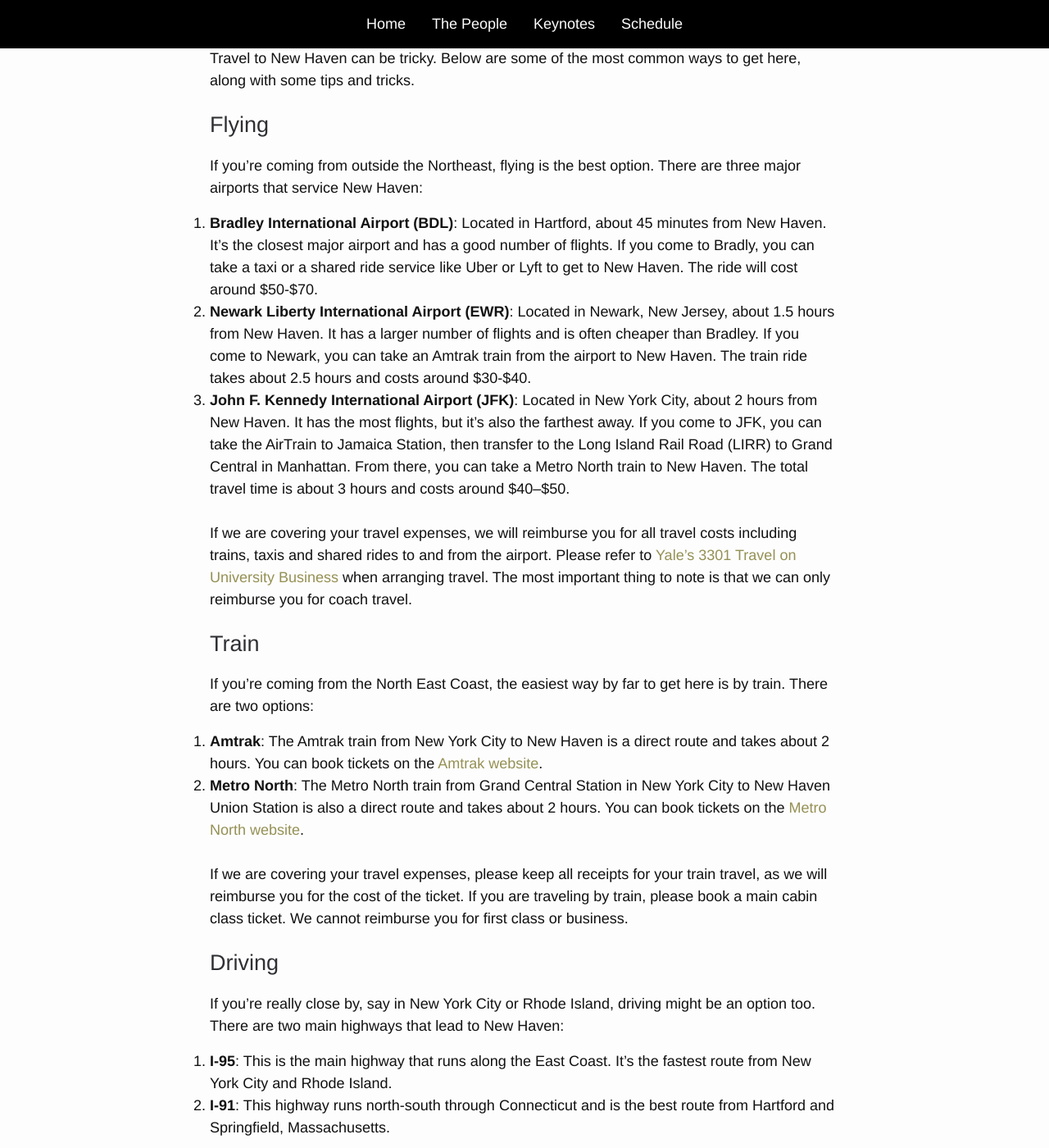
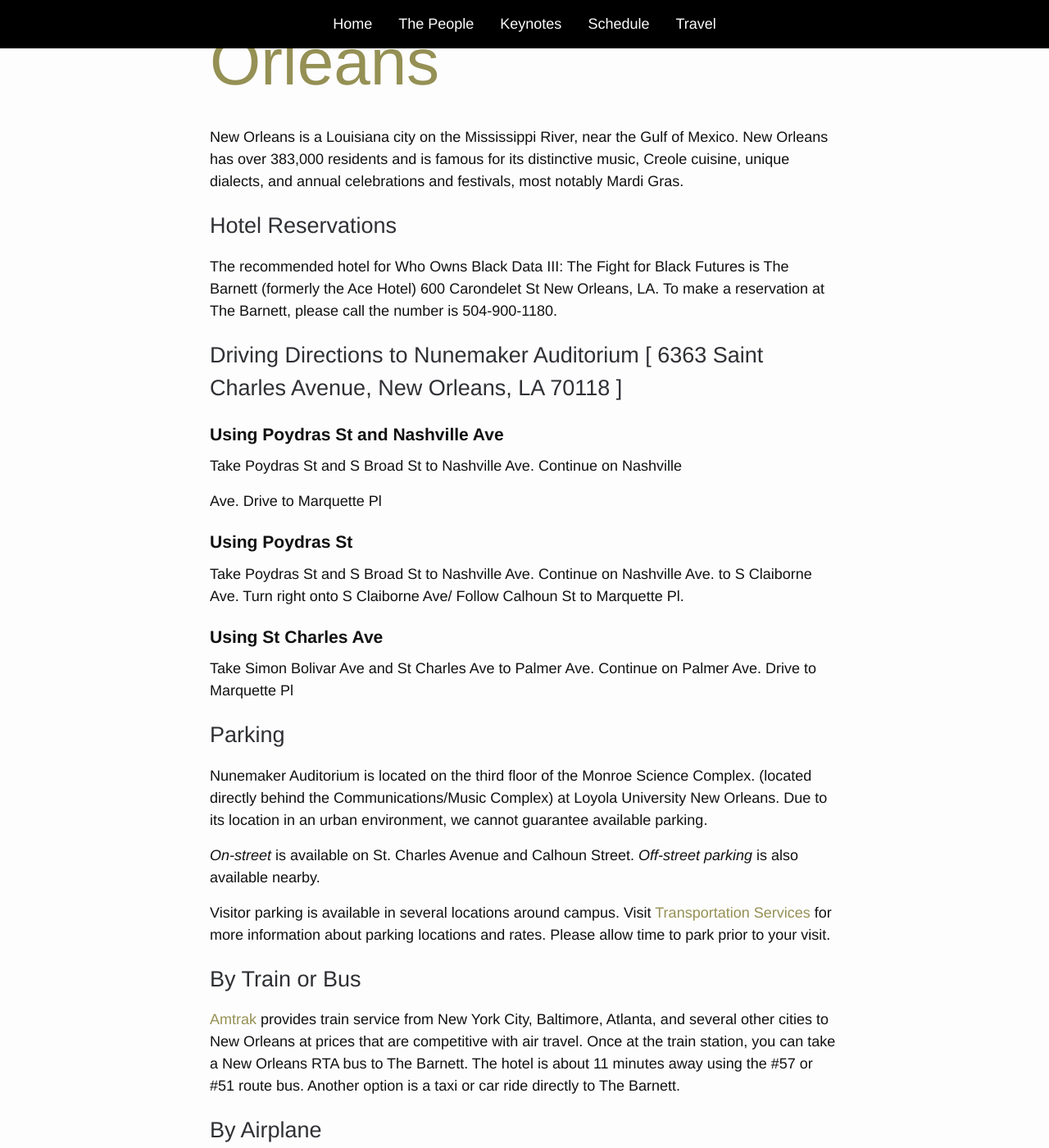
Before and after one commit to elotroalex/wobd-amistad, a Jekyll site: the page built from travel.md, in a window 1280 px wide and 1400 px high, scrolled down 728 px. Shown: the whole window at 82% size. Built offline with Jekyll 4.4.1, drawn with Linux system fonts in a browser that asks for light colours; some of the changed text lies outside the part shown.

Commit message:
added travel page

```diff
--- a/_data/navigation.yml
+++ b/_data/navigation.yml
@@ -10,5 +10,5 @@
   url: /keynotes/
 - title: Schedule
   url: /schedule/
-# - title: Travel
-#   url: /travel/
+- title: Travel
+  url: /travel/
--- a/travel.md
+++ b/travel.md
@@ -3,46 +3,48 @@ layout: default
 title: Travel
 ---
 
-# Travel to New Haven
+# Travel to New Orleans
 
-Travel to New Haven can be tricky. Below are some of the most common ways to get here, along with some tips and tricks.
+New Orleans is a Louisiana city on the Mississippi River, near the Gulf of Mexico. New Orleans has over 383,000 residents and is famous for its distinctive music, Creole cuisine, unique dialects, and annual celebrations and festivals, most notably Mardi Gras.
 
-## Flying
+## Hotel Reservations
 
-If you’re coming from outside the Northeast, flying is the best option. There are three major airports that service New Haven:
+The recommended hotel for Who Owns Black Data III: The Fight for Black Futures is The Barnett (formerly the Ace Hotel) 600 Carondelet St New Orleans, LA. To make a reservation at The Barnett, please call the number is 504-900-1180.
 
-1. **Bradley International Airport (BDL)**: Located in Hartford, about 45 minutes from New Haven. It’s the closest major airport and has a good number of flights. If you come to Bradly, you can take a taxi or a shared ride service like Uber or Lyft to get to New Haven. The ride will cost around $50-$70.
-2. **Newark Liberty International Airport (EWR)**: Located in Newark, New Jersey, about 1.5 hours from New Haven. It has a larger number of flights and is often cheaper than Bradley. If you come to Newark, you can take an Amtrak train from the airport to New Haven. The train ride takes about 2.5 hours and costs around $30-$40.
-3. **John F. Kennedy International Airport (JFK)**: Located in New York City, about 2 hours from New Haven. It has the most flights, but it’s also the farthest away. If you come to JFK, you can take the AirTrain to Jamaica Station, then transfer to the Long Island Rail Road (LIRR) to Grand Central in Manhattan. From there, you can take a Metro North train to New Haven. The total travel time is about 3 hours and costs around $40–$50.
-   <br>
-   <br>
-   If we are covering your travel expenses, we will reimburse you for all travel costs including trains, taxis and shared rides to and from the airport. Please refer to [Yale's 3301 Travel on University Business](https://your.yale.edu/policies-procedures/policies/3301-travel-university-business) when arranging travel. The most important thing to note is that we can only reimburse you for coach travel.
+## Driving Directions to Nunemaker Auditorium \[ 6363 Saint Charles Avenue, New Orleans, LA 70118 \]
 
-## Train
+### Using Poydras St and Nashville Ave
 
-If you’re coming from the North East Coast, the easiest way by far to get here is by train. There are two options:
+Take Poydras St and S Broad St to Nashville Ave. Continue on Nashville
 
-1. **Amtrak**: The Amtrak train from New York City to New Haven is a direct route and takes about 2 hours. You can book tickets on the [Amtrak website](https://www.amtrak.com).
-2. **Metro North**: The Metro North train from Grand Central Station in New York City to New Haven Union Station is also a direct route and takes about 2 hours. You can book tickets on the [Metro North website](https://new.mta.info/mnr).
-   <br>
-   <br>
-   If we are covering your travel expenses, please keep all receipts for your train travel, as we will reimburse you for the cost of the ticket. If you are traveling by train, please book a main cabin class ticket. We cannot reimburse you for first class or business.
+Ave. Drive to Marquette Pl
 
-## Driving
+### Using Poydras St
 
-If you’re really close by, say in New York City or Rhode Island, driving might be an option too. There are two main highways that lead to New Haven:
+Take Poydras St and S Broad St to Nashville Ave. Continue on Nashville Ave. to S Claiborne Ave. Turn right onto S Claiborne Ave/ Follow Calhoun St to Marquette Pl.
 
-1. **I-95**: This is the main highway that runs along the East Coast. It’s the fastest route from New York City and Rhode Island.
-2. **I-91**: This highway runs north-south through Connecticut and is the best route from Hartford and Springfield, Massachusetts.
+### Using St Charles Ave
+
+Take Simon Bolivar Ave and St Charles Ave to Palmer Ave. Continue on Palmer Ave. Drive to Marquette Pl
 
 ## Parking
 
-Parking in New Haven can be a bit tricky, especially during the day. Here are some tips:
+Nunemaker Auditorium is located on the third floor of the Monroe Science Complex. (located directly behind the Communications/Music Complex) at Loyola University New Orleans. Due to its location in an urban environment, we cannot guarantee available parking.
 
-1. **Street Parking**: There is metered street parking available throughout the city. Be sure to check the signs for hours and rates.
-2. **Parking Garages**: There are several parking garages close to your hotel. The [Chapel-York Garage](https://www.google.com/maps/place/Chapel-York+Garage,+150+York+St,+New+Haven,+CT+06511/data=!4m2!3m1!1s0x89e7d9b2c63b9e1d:0xc8ac1e7135aaa9e0?sa=X&ved=1t:242&ictx=111) is right in front of it, and we recommend it.
-3. **Parking Apps**: The main parking app in New Haven is [Park New Haven](https://www.parknewhaven.com). You can use it to find available parking spots, pay for parking, and extend your time if needed.
+_On-street_ is available on St. Charles Avenue and Calhoun Street. _Off-street parking_ is also available nearby.
 
-## Hotel Reservations
+Visitor parking is available in several locations around campus. Visit [Transportation Services](https://publicsafety.loyno.edu/parkingid-services/parking-information) for more information about parking locations and rates. Please allow time to park prior to your visit.
 
-The recommended hotel for Who Owns Black Data II is [The Study at Yale](https://www.thestudyatyale.com/). It’s located at 1157 Chapel Street, New Haven, CT 06511, and is within walking distance of the conference venue, [The Humanities Quadrangle](https://www.google.com/maps/place/Humanities+Quadrangle/data=!4m2!3m1!1s0x0:0xaaa71806a246b6b5?sa=X&ved=1t:2428&ictx=111) at Yale University.
+## By Train or Bus
+
+[Amtrak](https://www.amtrak.com/cities/trains-to-new-orleans) provides train service from New York City, Baltimore, Atlanta, and several other cities to New Orleans at prices that are competitive with air travel. Once at the train station, you can take a New Orleans RTA bus to The Barnett. The hotel is about 11 minutes away using the \#57 or \#51 route bus. Another option is a taxi or car ride directly to The Barnett.
+
+## By Airplane
+
+### Louis Armstrong New Orleans International Airport (MSY)
+
+This is probably the best option for national flights. MSY is approximately a 30-minute drive to the Nunemaker Auditorium and 20 minutes to The Barnett Hotel. The airport is served by all major domestic carriers. Once you arrive, you have several transportation options to get to The Barnett.
+
+- New Orleans RTA 202 Airport Express provides service between MSY Airport and downtown New Orleans, with a stop at the Main Library/CBD. You would take the 202 to Poydras at Carondele and then walk to The Barnett.
+- A Shuttle will be available to all invited guests to and from the conference destinations.
+- Uber or Lyft, or taxi services are available at the airport and auditorium
```
